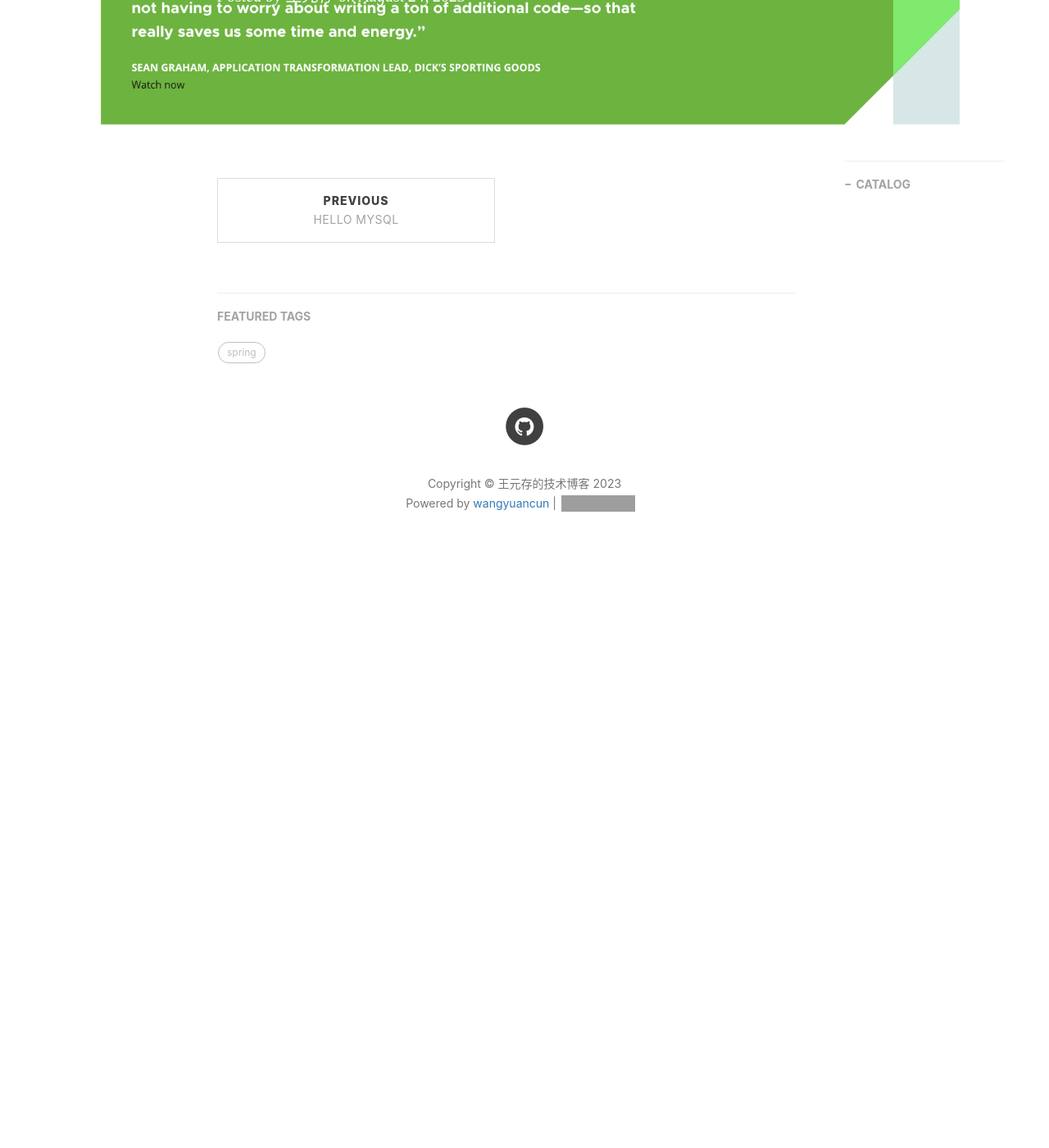
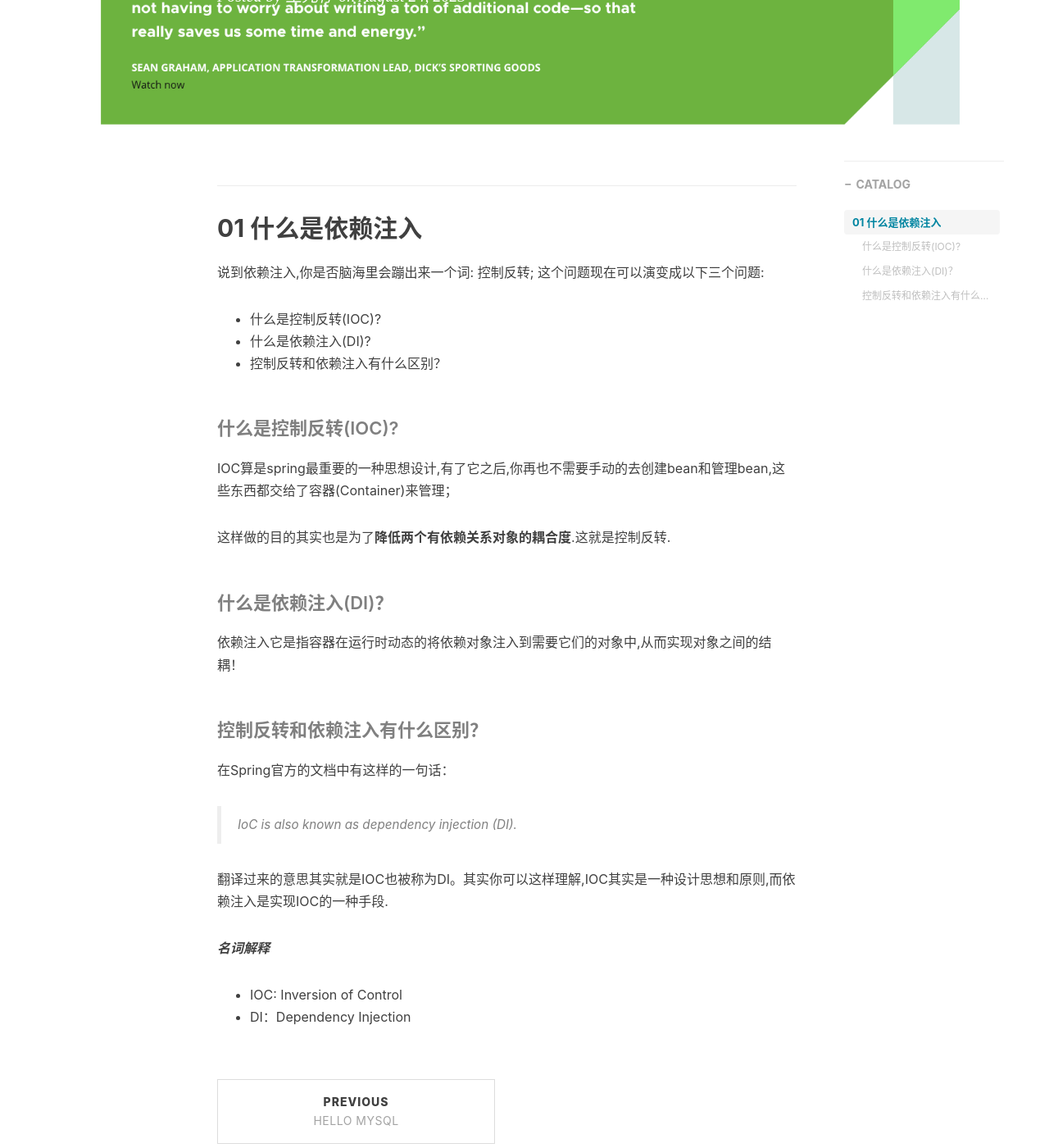
Before and after one commit to cat-owner/tech.blog.github.io, a Jekyll site: the page built from _posts/read_spring/2023-08-24-spring02.md, in a window 1280 px wide and 1400 px high, scrolled down 367 px. Shown: the whole window at 82% size. Built offline with Jekyll 4.4.1, drawn with Linux system fonts in a browser that asks for light colours; nearby versions of some CDN libraries; comment, search, counter and statistics services are not loaded; before the commit the page ends 1085 px from its top, so only the background shows below that; grey boxes are pictures that could not be loaded.

Commit message:
Spring02-DI

```diff
--- a/_posts/read_spring/2023-08-24-spring02.md
+++ b/_posts/read_spring/2023-08-24-spring02.md
@@ -9,3 +9,39 @@ catalog: true
 tags:
 - spring
 ---
+
+01 什么是依赖注入
+------
+说到依赖注入,你是否脑海里会蹦出来一个词: 控制反转; 这个问题现在可以演变成以下三个问题:
+- 什么是控制反转(IOC)?
+- 什么是依赖注入(DI)?
+- 控制反转和依赖注入有什么区别？
+
+#### 什么是控制反转(IOC)?
+
+IOC算是spring最重要的一种思想设计,有了它之后,你再也不需要手动的去创建bean和管理bean,这些东西都交给了容器(Container)来管理；
+
+这样做的目的其实也是为了**降低两个有依赖关系对象的耦合度**.这就是控制反转.
+
+#### 什么是依赖注入(DI)？
+
+依赖注入它是指容器在运行时动态的将依赖对象注入到需要它们的对象中,从而实现对象之间的结耦！
+
+#### 控制反转和依赖注入有什么区别？
+
+在Spring官方的文档中有这样的一句话：
+> IoC is also known as dependency injection (DI).
+
+翻译过来的意思其实就是IOC也被称为DI。其实你可以这样理解,IOC其实是一种设计思想和原则,而依赖注入是实现IOC的一种手段.
+
+
+
+
+
+
+
+
+
+***名词解释***
+- IOC: Inversion of Control
+- DI：Dependency Injection
```
